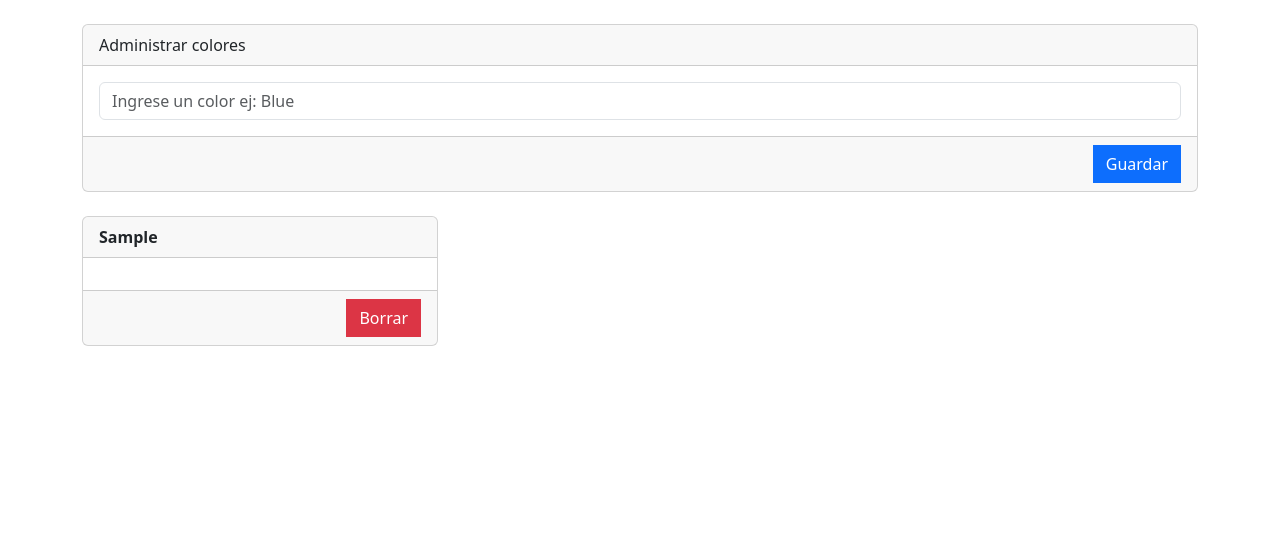
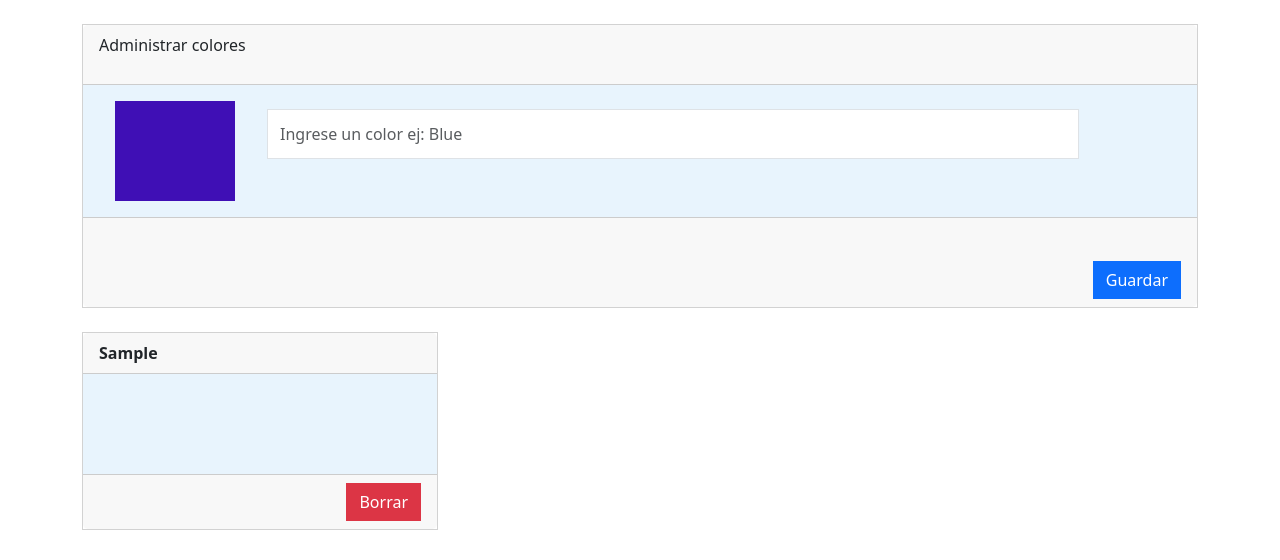
Before and after one commit to nachonazar/Ejercicio6-React, a React (Vite) app: page / in a window 1280 px wide. Both pictures are taken after typing "Sample" into the empty fields and a click on the button "Guardar". Shown: the top 560 px of the page. Built offline with nearby package versions, Linux system fonts and the light colour scheme.

Commit message:
agregue función para eliminar un color

```diff
--- a/src/components/FormularioColor.jsx
+++ b/src/components/FormularioColor.jsx
@@ -17,20 +17,33 @@ const FormularioColor = () => {
          setColor("");
     }
 
+    const borrarColor = (nombreColor) => {
+        const coloresFiltrados = colores.filter((item)=> item!==nombreColor)
+        //actualizar el estado colores
+        setColores(coloresFiltrados)
+    }
+
     return (
         <>
-        <Card>
-      <Card.Header>Administrar colores</Card.Header>
+        <Card className='rounded-0'>
+      <Card.Header style={{height: "60px"}}>Administrar colores</Card.Header>
       <Form onSubmit={handleSubmit}>
-      <Card.Body>
-        <Form.Control type="text" placeholder="Ingrese un color ej: Blue" onChange={(e)=> setColor(e.target.value)} value={color}/>
+      <Card.Body className='d-flex' style={{ backgroundColor: '#e8f4fd' }}>
+        <div className='mx-3'
+        style={{
+          width: "120px",
+          height: "100px",
+          backgroundColor: "#3f0fb5",
+        }}
+      ></div>
+        <Form.Control className='rounded-0 mx-3 mt-2' style={{ height: "50px", width: "75%" }} type="text" placeholder="Ingrese un color ej: Blue" onChange={(e)=> setColor(e.target.value)} value={color}/>
         </Card.Body>
-        <Card.Footer className='d-flex justify-content-end'>
+        <Card.Footer className='d-flex justify-content-end align-items-end' style={{height: "90px"}}>
             <Button className='rounded-0' variant="primary" type='submit'>Guardar</Button>
         </Card.Footer>
         </Form>
     </Card>
-    <ListaColores colores={colores}></ListaColores>
+    <ListaColores colores={colores} borrarColor={borrarColor}></ListaColores>
     </>
     );
 };
--- a/src/components/ItemColor.jsx
+++ b/src/components/ItemColor.jsx
@@ -1,14 +1,14 @@
 import React from 'react';
 import {Card, Button} from "react-bootstrap"
 
-const ItemColor = ({nombreColor}) => {
+const ItemColor = ({nombreColor, borrarColor}) => {
     return (
-            <Card>
+            <Card className='rounded-0'>
       <Card.Header><strong>{nombreColor}</strong></Card.Header>
-      <Card.Body>
+      <Card.Body style={{height: "100px", backgroundColor: '#e8f4fd' }}>
         </Card.Body>
         <Card.Footer className='d-flex justify-content-end'>
-            <Button className='rounded-0' variant="danger">Borrar</Button>
+            <Button className='rounded-0' variant="danger" onClick={()=> borrarColor(nombreColor)}>Borrar</Button>
         </Card.Footer>
     </Card>
     );
--- a/src/components/ListaColores.jsx
+++ b/src/components/ListaColores.jsx
@@ -1,13 +1,13 @@
 import React from 'react';
 import ItemColor from './ItemColor';
 
-const ListaColores = ({colores}) => {
+const ListaColores = ({colores, borrarColor}) => {
     return (
         <div className='row mt-4'>
             {
                 colores.map((item, indice)=>(
                     <div className="col-md-4 mb-4">
-                        <ItemColor key={indice} nombreColor={item}></ItemColor>
+                        <ItemColor key={indice} nombreColor={item} borrarColor={borrarColor}></ItemColor>
                     </div>
                 ))}
         </div>
```
